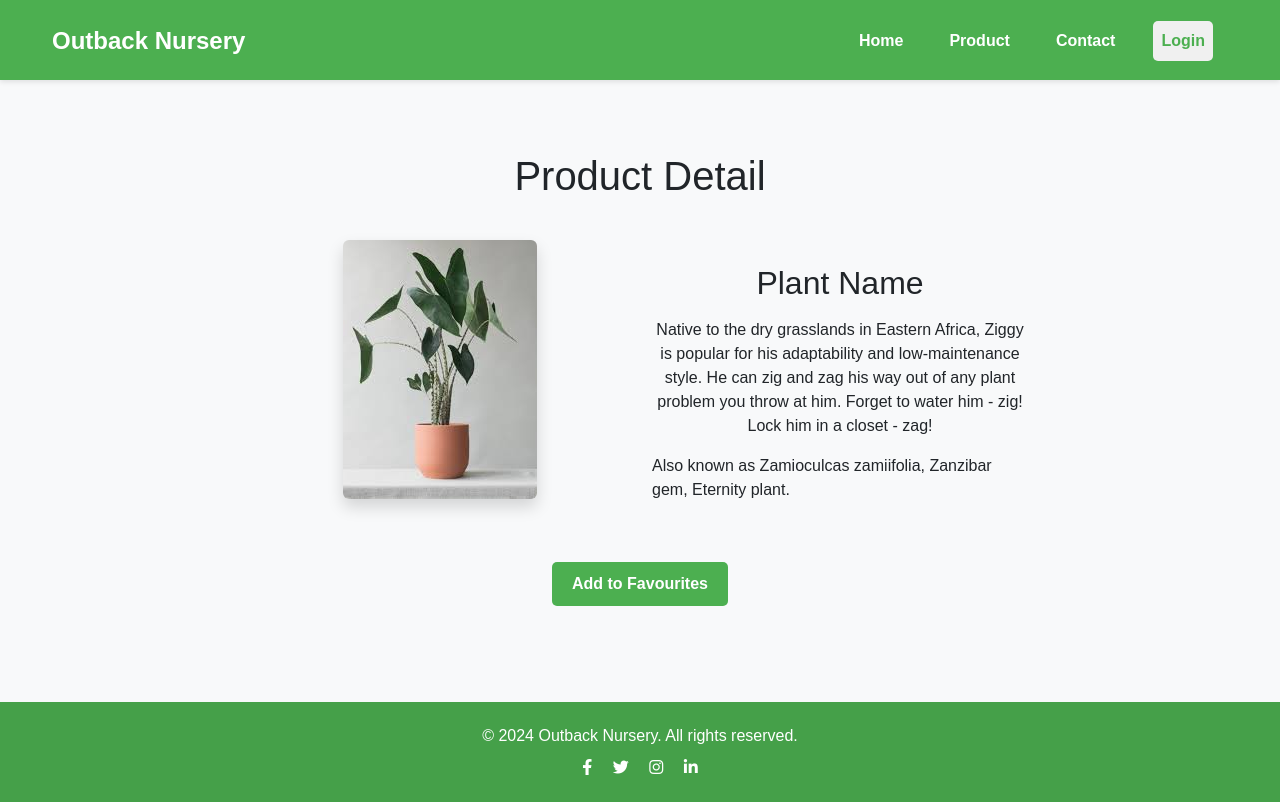
After one commit to Bhoomi3637/Outback_nursery_managment, a PHP site: page /product_detail.php in a window 1280 px wide. The commit adds this page. Run offline with PHP 8.4, Linux system fonts and the light colour scheme.

Commit message:
Add page for each plant details

```diff
--- /dev/null
+++ b/product_detail.php
@@ -0,0 +1,95 @@
+<!DOCTYPE html>
+<html lang="en">
+<head>
+    <meta charset="UTF-8">
+    <meta name="viewport" content="width=device-width, initial-scale=1.0">
+    <link href="https://cdn.jsdelivr.net/npm/bootstrap@5.3.0/dist/css/bootstrap.min.css" rel="stylesheet">
+    <link rel="stylesheet" href="https://cdnjs.cloudflare.com/ajax/libs/font-awesome/6.0.0-beta3/css/all.min.css">
+    <script src="https://code.jquery.com/jquery-3.6.0.min.js"></script>
+    <script src="https://stackpath.bootstrapcdn.com/bootstrap/5.3.0/js/bootstrap.bundle.min.js"></script>
+    <title>Outback Nursery</title>
+    <link rel="stylesheet" href="style.css">
+</head>
+<body class="body-bg">
+    <!-- Navigation -->
+    <header class="header-shadow">
+        <nav class="navbar navbar-expand-lg navbar-light">
+            <div class="container-fluid">
+                <a class="navbar-brand" href="#">Outback Nursery</a>
+                <button class="navbar-toggler" type="button" data-bs-toggle="collapse" data-bs-target="#navbarNav" aria-controls="navbarNav" aria-expanded="false" aria-label="Toggle navigation">
+                    <span class="navbar-toggler-icon"></span>
+                </button>
+                <div class="collapse navbar-collapse" id="navbarNav">
+                    <ul class="navbar-nav ms-auto">
+                        <li class="nav-item">
+                            <a class="nav-link" href="index.php">Home</a>
+                        </li>
+                        <li class="nav-item">
+                            <a class="nav-link" href="product.php">Product</a>
+                        </li>
+                        <li class="nav-item">
+                            <a class="nav-link" href="#contact">Contact</a>
+                        </li>
+                        <li class="nav-item">
+                            <a class="nav-link btn btn-outline-success login" href="login.php">Login</a>
+                        </li>
+                    </ul>
+                </div>
+            </div>
+        </nav>
+    </header>
+    <section class="mt-5 pt-2 pb-5">
+    <div class="container container-width py-5 mt-5 pt-5">
+        <h1 class="text-center pb-3">Product Detail</h1>
+        <div class="row mt-4">
+            <div class="col-md-6 text-center">
+                <img src="image/plant1.jpeg" alt="Plant Name" class="img-fluid rounded shadow" data-bs-toggle="modal" data-bs-target="#imageModal">
+            </div>
+            <div class="col-md-6">
+                <h2 class="mt-4 text-center-custom">Plant Name</h2>
+                <p class="mt-3 text-center-custom">Native to the dry grasslands in Eastern Africa, Ziggy is popular for his adaptability and low-maintenance style. He can zig and zag his way out of any plant problem you throw at him. Forget to water him - zig! Lock him in a closet - zag!</p>
+                <p>Also known as Zamioculcas zamiifolia, Zanzibar gem, Eternity plant.</p>
+            </div>
+        </div>
+        <div class="row mt-4 justify-content-center">
+            <div class="col-md-4 text-center">
+                <button class="btn btn-success btn-success-custom">Add to Favourites</button>
+            </div>
+        </div>
+    </div>
+</section>
+
+<!-- Modal -->
+<!-- <div class="modal fade" id="imageModal" tabindex="-1" aria-labelledby="imageModalLabel" aria-hidden="true">
+    <div class="modal-dialog modal-dialog-centered">
+        <div class="modal-content">
+            <div class="modal-header">
+                <h5 class="modal-title" id="imageModalLabel">Plant Name</h5>
+                <button type="button" class="btn-close" data-bs-dismiss="modal" aria-label="Close"></button>
+            </div>
+            <div class="modal-body text-center">
+                <img src="image/plant1.jpeg" alt="Plant Name" class="img-fluid">
+            </div>
+        </div>
+    </div>
+</div> -->
+
+
+
+<footer class="text-white">
+    <div class="container">
+        <p class="mb-2">&copy; 2024 Outback Nursery. All rights reserved.</p>
+        <div>
+            <a href="#" class="text-white me-3"><i class="fab fa-facebook-f"></i></a>
+            <a href="#" class="text-white me-3"><i class="fab fa-twitter"></i></a>
+            <a href="#" class="text-white me-3"><i class="fab fa-instagram"></i></a>
+            <a href="#" class="text-white"><i class="fab fa-linkedin-in"></i></a>
+        </div>
+    </div>
+</footer>
+    <script src="https://code.jquery.com/jquery-3.6.0.min.js"></script>
+    <script src="https://cdn.jsdelivr.net/npm/@popperjs/core@2.11.6/dist/umd/popper.min.js"></script>
+    <script src="https://cdn.jsdelivr.net/npm/bootstrap@5.3.0/dist/js/bootstrap.bundle.min.js"></script>
+
+</body>
+</html>
--- a/style.css
+++ b/style.css
@@ -144,6 +144,59 @@ a {
     background-color: #45a049;
 }
 
+/* Product */
+.add-to-cart {
+    background-color: #28a745; /* Green background */
+    border: none; /* No border */
+    padding: 10px 20px; /* Top/Bottom, Left/Right padding */
+    border-radius: 5px; /* Rounded corners */
+    font-size: 16px; /* Font size */
+    transition: background-color 0.3s ease; /* Smooth transition */
+    display: inline-block; /* Align link inside the button */
+}
+
+/* Remove the default link styles */
+.add-to-cart a {
+    color: white; /* Text color */
+    text-decoration: none; /* Remove underline */
+    display: block; /* Make the link fill the button */
+    height: 100%; /* Full height of the button */
+    width: 100%; /* Full width of the button */
+    line-height: 1; /* Adjust line height */
+}
+
+/* Hover effect */
+.add-to-cart:hover {
+    background-color: #218838; /* Darker green on hover */
+}
+
+.add-to-cart:active {
+    background-color: #1e7e34; /* Even darker green when active */
+}
+
+/* product details */
+
+.body-bg {
+    background-color: #f8f9fa; /* Light background color */
+}
+.header-shadow {
+    box-shadow: 0 2px 5px rgba(0, 0, 0, 0.1);
+}
+.container-width {
+    max-width: 800px; /* Limit the container width */
+}
+.footer {
+    position: relative;
+    bottom: 0;
+    width: 100%;
+}
+.btn-success-custom {
+    margin-top: 20px;
+}
+.text-center-custom {
+    text-align: center;
+}
+
 
 /* Testimonials Section */
 .testimonial {
```
Also changed, not shown: product.php (+12 -12 lines).
